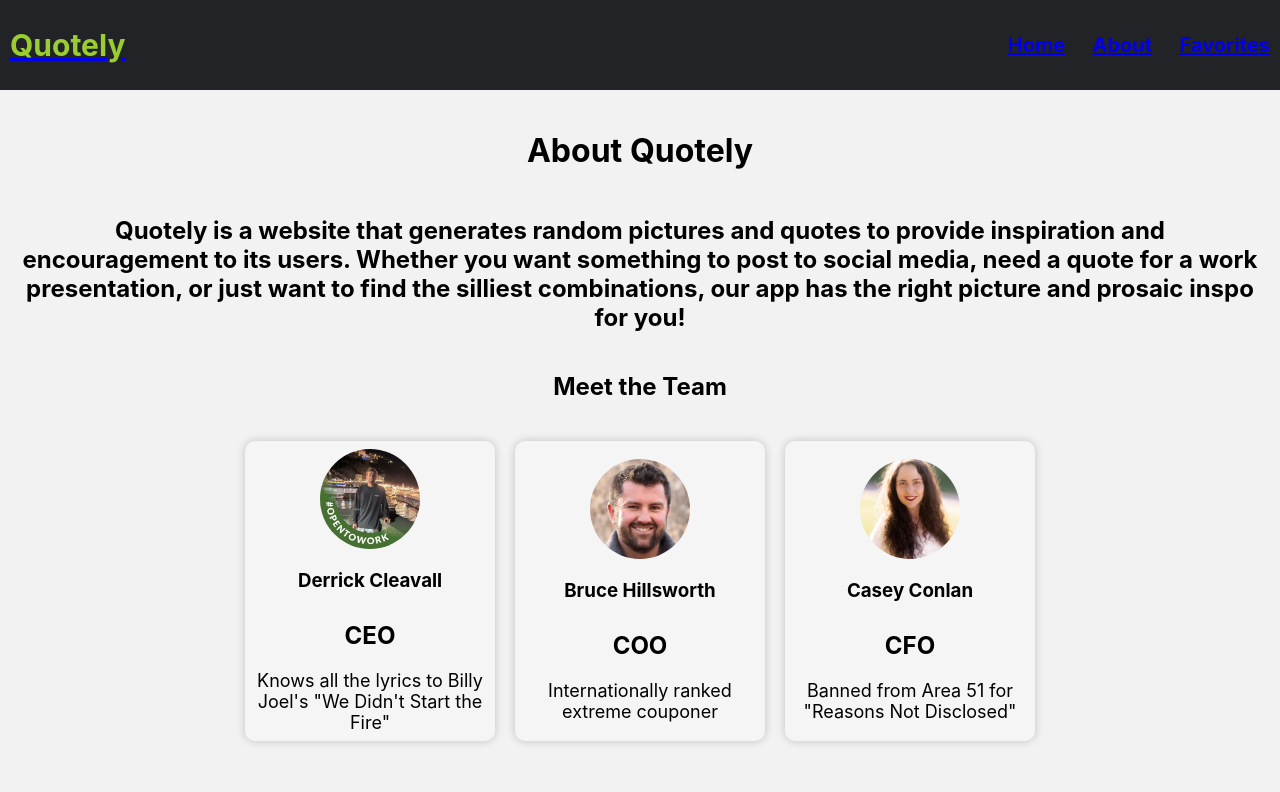
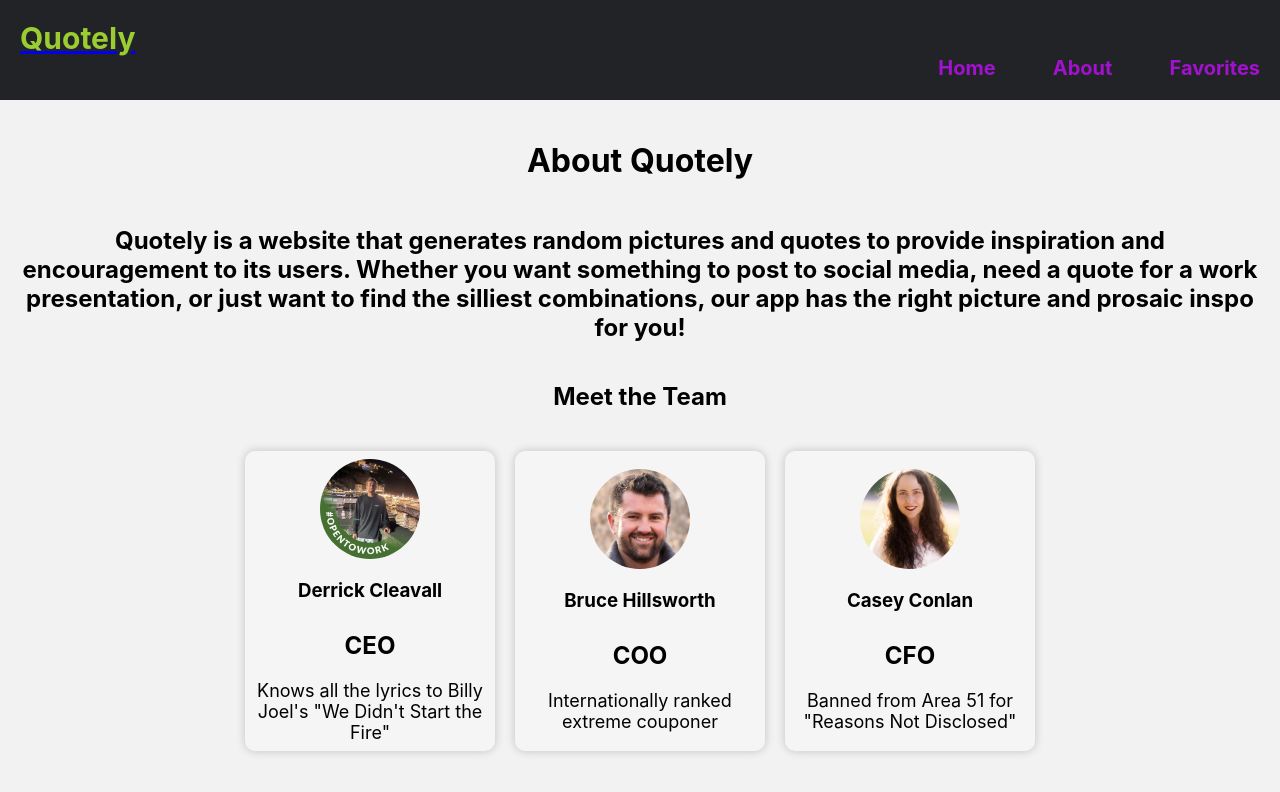
Before and after one commit to caseyconlan/vibely, a React (Create React App) app in the folder phase-2/vibely/: page /about in a window 1280 px wide. Shown: the top 792 px of the page. Built offline with nearby package versions, Linux system fonts and the light colour scheme; data requests are answered from the project's data file.

Commit message:
Removed underline from Navbar links and updated purple

```diff
--- a/phase-2/vibely/src/App.css
+++ b/phase-2/vibely/src/App.css
@@ -29,25 +29,36 @@
   margin: 5%;
 }
 
+.navbar-flex-container a {
+  color: #a211cf;
+  text-decoration: none;
+}
+
+
+.navbar-flex-container {
+  display: flex;
+  flex-direction: row;
+  justify-content: flex-end;
+}
+
 .navbar {
   max-width: 100vw;
   background-color: #222326;
-  color: white;
   font-size: 20px;
   font-weight: bold;
   padding: 20px;
   margin-bottom: 20px;
 }
 
+.navbar-flex-container a:focus,
+.navbar-flex-container a:hover {
+  color: yellowgreen;
+  outline: none;
+}
+
 #vibely {
   color: yellowgreen;
   font-size: 30px;
-}
-
-.navbar-flex-container {
-  display: flex;
-  flex-direction: row;
-  justify-content: flex-end;
 }
 
 .flex-item {
@@ -383,45 +394,10 @@
   margin-top: 2rem;
 }
 
-.navbar-brand {
-  font-size: 2.5rem;
-  font-weight: bold;
-  text-decoration: none;
-  color: #a211cf;
-  padding: 0.5rem;
-  margin-right: 1rem;
-  align-items: baseline;
-  padding: 0 1rem;
-}
-
-.navbar-brand:hover {
-  color: #ccc;
-}
-
-.navbar {
-  display: flex;
-  justify-content: space-between;
-  align-items: center;
-  padding: 10px;
-  height: 70px;
-}
-
 #vibely {
   font-size: 30px;
   font-weight: bold;
 }
-
-.navbar-flex-container {
-  display: flex;
-  align-items: center;
-}
-
-.navbar-flex-container a:focus,
-.navbar-flex-container a:hover {
-  color: yellowgreen;
-  outline: none;
-}
-
 
 .flex-item {
   margin-right: 20px;
```
